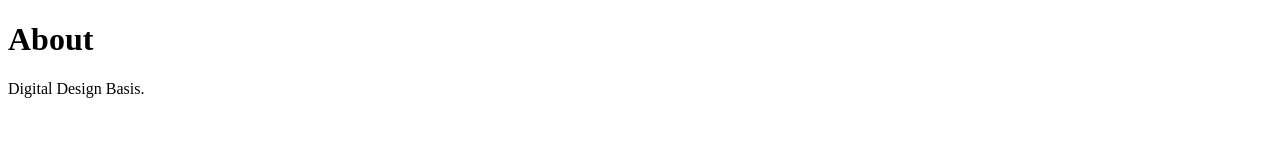
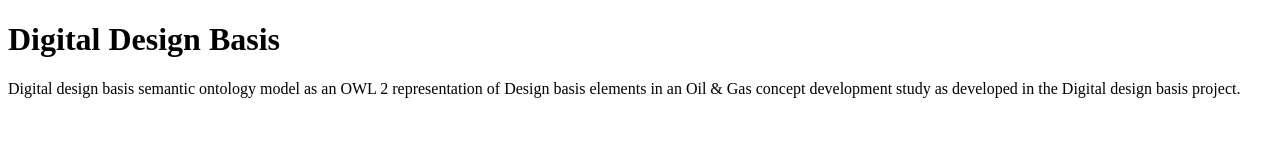
Before and after one commit to digitaldesignbasis/digitaldesignbasis.github.io, a plain HTML site: page index.html in a window 1280 px wide. Drawn offline with Linux system fonts and the light colour scheme.

Commit message:
Update index.html

```diff
--- a/index.html
+++ b/index.html
@@ -4,7 +4,7 @@
     <title>Digital Design Basis</title>
   </head>
   <body>
-    <h1>About</h1>
-    <p>Digital Design Basis.</p>
+    <h1>Digital Design Basis</h1>
+    <p>Digital design basis semantic ontology model as an OWL 2 representation of Design basis elements in an Oil & Gas concept development study as developed in the Digital design basis project.</p>
   </body>
 </html>
```
